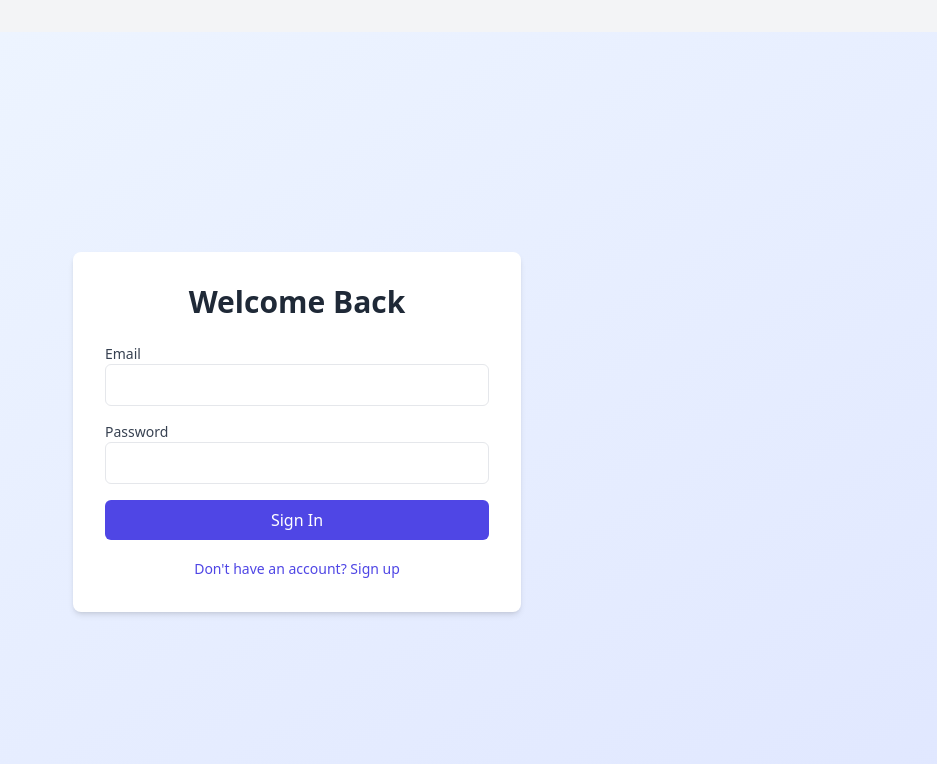
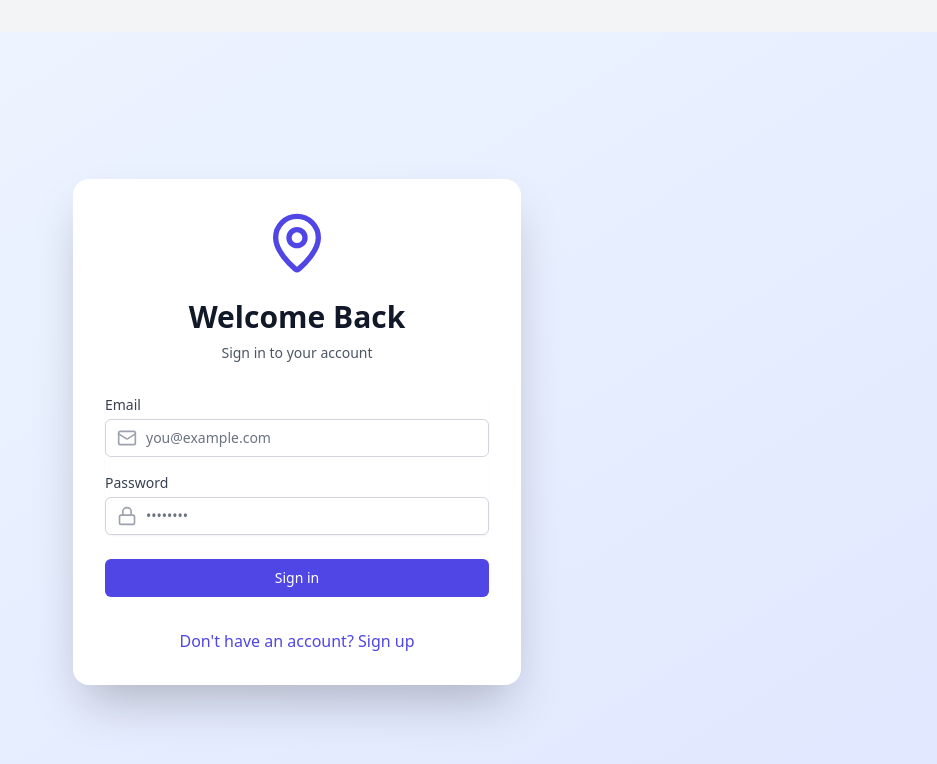
Before and after one commit to O-G-W-A-L/Trace-It, a React (Vite) app: page /#/login in a window 1280 px wide. Shown: the top 764 px of the page, without its empty margins (343-1280 px from the left). Built offline with nearby package versions, Linux system fonts and the light colour scheme; no server answers.

Commit message:
its always good to llook good

```diff
--- a/src/components/LoginPage.jsx
+++ b/src/components/LoginPage.jsx
@@ -1,27 +1,45 @@
 import React, { useState } from 'react';
 import { Link, useNavigate } from 'react-router-dom';
+import { MapPin, Mail, Lock } from 'lucide-react';
 import { auth } from '../firebase/config';
 import { signInWithEmailAndPassword } from 'firebase/auth';
 
 const LoginPage = () => {
-  const [email, setEmail] = useState('');
-  const [password, setPassword] = useState('');
+  const [formData, setFormData] = useState({
+    email: '',
+    password: '',
+  });
   const [error, setError] = useState('');
+  const [isAdminLogin, setIsAdminLogin] = useState(false);
+  const [logoClicks, setLogoClicks] = useState(0);
   const navigate = useNavigate();
+
+  const handleChange = (e) => {
+    setFormData({ ...formData, [e.target.id]: e.target.value });
+  };
+
+  const handleLogoClick = () => {
+    setLogoClicks(prev => {
+      if (prev === 4) {
+        setIsAdminLogin(true);
+        return 0;
+      }
+      return prev + 1;
+    });
+  };
 
   const handleLogin = async (e) => {
     e.preventDefault();
     setError('');
     try {
-      const userCredential = await signInWithEmailAndPassword(auth, email, password);
-      const idToken = await userCredential.user.getIdToken(); // Firebase ID token
+      const userCredential = await signInWithEmailAndPassword(auth, formData.email, formData.password);
+      const idToken = await userCredential.user.getIdToken();
 
-      // Send the token in the Authorization header
       const response = await fetch('http://127.0.0.1:5000/api/login', {
         method: 'POST',
         headers: {
           'Content-Type': 'application/json',
-          Authorization: `Bearer ${idToken}`, // Set token in the header
+          Authorization: `Bearer ${idToken}`,
         },
       });
 
@@ -43,39 +61,89 @@ const LoginPage = () => {
   };
 
   return (
-    <div className="min-h-screen bg-gradient-to-br from-blue-50 to-indigo-100 flex items-center justify-center">
-      <div className="bg-white p-8 rounded-lg shadow-md w-full max-w-md">
-        <h2 className="text-3xl font-bold text-center text-gray-800 mb-6">Welcome Back</h2>
-        <form onSubmit={handleLogin} className="space-y-4">
+    <div className="min-h-screen bg-gradient-to-br from-blue-50 to-indigo-100 flex items-center justify-center py-12 px-4 sm:px-6 lg:px-8">
+      <div className="bg-white p-8 rounded-2xl shadow-2xl w-full max-w-md space-y-8 relative overflow-hidden">
+        <div
+          className="flex flex-col items-center"
+          onClick={handleLogoClick}
+        >
+          <MapPin className="h-16 w-16 text-indigo-600 hover:text-indigo-700 transition-colors cursor-pointer" />
+          <h2 className="mt-6 text-3xl font-extrabold text-gray-900">
+            {isAdminLogin ? 'Admin Login' : 'Welcome Back'}
+          </h2>
+          <p className="mt-2 text-sm text-gray-600">
+            Sign in to your account
+          </p>
+        </div>
+
+        <form onSubmit={handleLogin} className="mt-8 space-y-6">
+          <div className="rounded-md shadow-sm space-y-4">
             <div>
               <label htmlFor="email" className="block text-sm font-medium text-gray-700">Email</label>
+              <div className="mt-1 relative">
+                <div className="absolute inset-y-0 left-0 pl-3 flex items-center pointer-events-none">
+                  <Mail className="h-5 w-5 text-gray-400" />
+                </div>
                 <input
+                  id="email"
                   type="email"
-              id="email"
-              value={email}
-              onChange={(e) => setEmail(e.target.value)}
-              className="block w-full pl-3 py-2 border rounded-md"
                   required
+                  value={formData.email}
+                  onChange={handleChange}
+                  className="block w-full pl-10 pr-3 py-2 border border-gray-300 rounded-md leading-5 bg-white placeholder-gray-500 focus:outline-none focus:ring-indigo-500 focus:border-indigo-500 sm:text-sm"
+                  placeholder="you@example.com"
                 />
               </div>
+            </div>
+
             <div>
               <label htmlFor="password" className="block text-sm font-medium text-gray-700">Password</label>
+              <div className="mt-1 relative">
+                <div className="absolute inset-y-0 left-0 pl-3 flex items-center pointer-events-none">
+                  <Lock className="h-5 w-5 text-gray-400" />
+                </div>
                 <input
+                  id="password"
                   type="password"
-              id="password"
-              value={password}
-              onChange={(e) => setPassword(e.target.value)}
-              className="block w-full pl-3 py-2 border rounded-md"
                   required
+                  value={formData.password}
+                  onChange={handleChange}
+                  className="block w-full pl-10 pr-3 py-2 border border-gray-300 rounded-md leading-5 bg-white placeholder-gray-500 focus:outline-none focus:ring-indigo-500 focus:border-indigo-500 sm:text-sm"
+                  placeholder="••••••••"
                 />
               </div>
-          {error && <p className="text-red-500 text-sm">{error}</p>}
-          <button type="submit" className="w-full py-2 bg-indigo-600 text-white rounded-md">
-            Sign In
+            </div>
+          </div>
+
+          {error && (
+            <div className="rounded-md bg-red-50 p-4">
+              <div className="flex">
+                <div className="flex-shrink-0">
+                  <svg className="h-5 w-5 text-red-400" viewBox="0 0 20 20" fill="currentColor">
+                    <path fillRule="evenodd" d="M10 18a8 8 0 100-16 8 8 0 000 16zM8.707 7.293a1 1 0 00-1.414 1.414L8.586 10l-1.293 1.293a1 1 0 101.414 1.414L10 11.414l1.293 1.293a1 1 0 001.414-1.414L11.414 10l1.293-1.293a1 1 0 00-1.414-1.414L10 8.586 8.707 7.293z" clipRule="evenodd" />
+                  </svg>
+                </div>
+                <div className="ml-3">
+                  <h3 className="text-sm font-medium text-red-800">{error}</h3>
+                </div>
+              </div>
+            </div>
+          )}
+
+          <div>
+            <button
+              type="submit"
+              className="group relative w-full flex justify-center py-2 px-4 border border-transparent text-sm font-medium rounded-md text-white bg-indigo-600 hover:bg-indigo-700 focus:outline-none focus:ring-2 focus:ring-offset-2 focus:ring-indigo-500"
+            >
+              {isAdminLogin ? 'Sign in as Admin' : 'Sign in'}
             </button>
+          </div>
         </form>
-        <div className="mt-4 text-center">
-          <Link to="/register" className="text-sm text-indigo-600">Don't have an account? Sign up</Link>
+
+        <div className="text-center">
+          <Link to="/register" className="font-medium text-indigo-600 hover:text-indigo-500">
+            Don't have an account? Sign up
+          </Link>
         </div>
       </div>
     </div>
```
Lines whose indentation alone changed are shown as unchanged.
